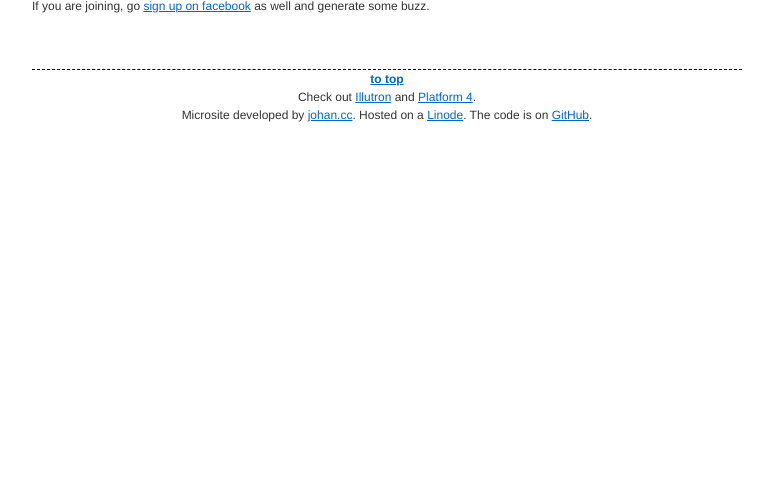
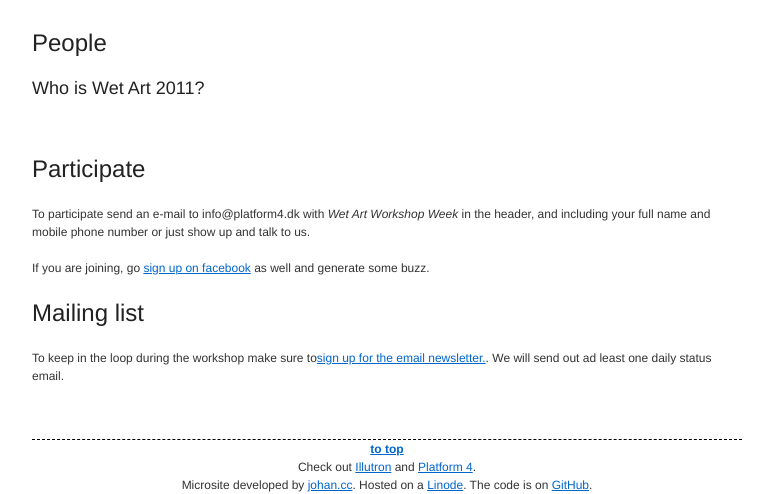
Before and after one commit to Illutron/wetart, a Django app: page / in a window 1280 px wide. Shown: the part 1826-2320 px from the top of the page, without its empty margins (253-1026 px from the left). Before the commit the page ends 1948 px from the top, so only its background shows below. Run offline with Django 3.2, Linux system fonts and the light colour scheme; parts of the project's set-up code (start-up, migrations or seed data) failed here and were passed over; some libraries are stand-ins or nearby versions; some web fonts are replaced.

Commit message:
Added mailinglist link at described program better.

```diff
--- a/templates/index.html
+++ b/templates/index.html
@@ -28,7 +28,7 @@
     <div id="flickrfeed" class="loading">
     </div>
 
-    <a href="http://api.flickr.com/services/feeds/photos_public.gne?tags=artonwater,illutron&lang=en-us&format=rss_200">Get the feed</a>
+    <a href="http://api.flickr.com/services/feeds/photos_public.gne?tags=wetart2011&lang=en-us&format=rss_200">Get the feed</a>
 
 </section>
 
@@ -43,7 +43,15 @@
 
 <section id="program">
 <h2>Program</h2>
-<iframe width='500' height='300' frameborder='0' src='https://spreadsheets.google.com/spreadsheet/pub?hl=en_US&hl=en_US&key=0AqBShZLHlrV1dFhweEpPa19TNFhKcDVxU3IzYXhSLWc&single=true&gid=12&output=html&widget=true'></iframe>
+<h3>Daily schedule</h3>
+<ul>
+    <li>Meeting and breakfast every morning at 10:00.</li>
+    <li>Afternoon meeting at 16:30.</li>
+    <li>Workshops at 17:00. Check the detailed schedule.</li>
+    <li>Dinner at 19:00. <strong>Remember to sign up on the list on the info board if you are hungry.</strong></li>
+</ul>
+<h3>Detailed program</h3>
+<iframe width='710' height='400' frameborder='0' src='https://spreadsheets.google.com/spreadsheet/pub?hl=en_US&hl=en_US&key=0AqBShZLHlrV1dFhweEpPa19TNFhKcDVxU3IzYXhSLWc&single=true&gid=12&output=html&widget=true'></iframe>
 </section>
 
 <section id="people">
@@ -69,8 +77,10 @@
 
 <section id="participate">
     <h2>Participate</h2>
-    <p>To participate it is necessary to sign up by sending an e-mail to info@platform4.dk with <em>Wet Art Workshop Week</em> in the header, and including your full name and mobile phone number.</p>
+    <p>To participate send an e-mail to info@platform4.dk with <em>Wet Art Workshop Week</em> in the header, and including your full name and mobile phone number or just show up and talk to us.</p>
     <p>If you are joining, go <a href="https://www.facebook.com/event.php?eid=216320361724486">sign up on facebook</a> as well and generate some buzz.</p>
+    <h2>Mailing list</h2>
+    <p>To keep in the loop during the workshop make sure to<!-- // MAILCHIMP SUBSCRIBE CODE \\ --><a href="http://eepurl.com/emzzU">sign up for the email newsletter.</a><!-- \\ MAILCHIMP SUBSCRIBE CODE // -->. We will send out ad least one daily status email.</p>
 </section>
 
 {% endblock %}
```
